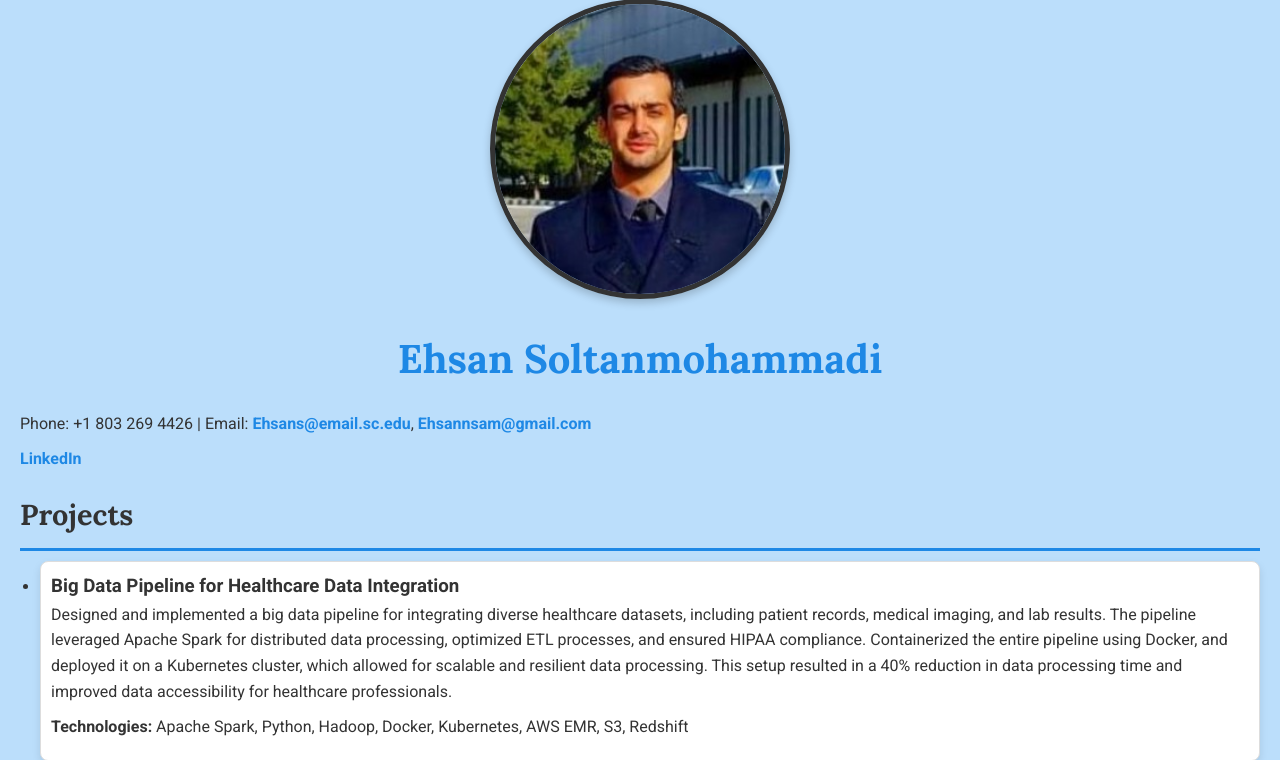
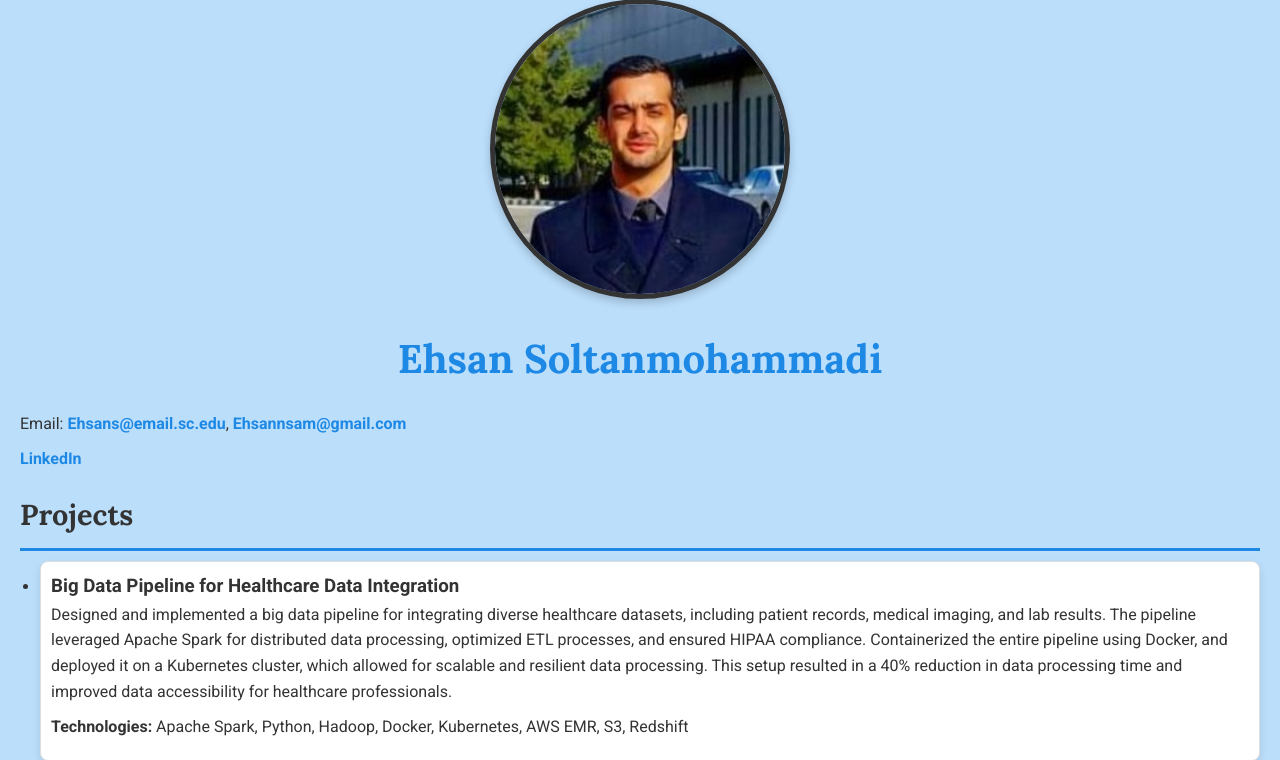
Before and after one commit to ehsansam90/portfolio-app, a Django app: page /resume/ in a window 1280 px wide. Shown: the part 21-781 px from the top of the page. Run offline with Django 3.2, Linux system fonts and the light colour scheme.

Commit message:
update-sampleProject

```diff
--- a/main/templates/main/resume.html
+++ b/main/templates/main/resume.html
@@ -17,7 +17,7 @@
     </header>
 
     <h1>{{ personal_info.name }}</h1>
-    <p>Phone: {{ personal_info.phone }} | Email:
+    <p>Email:
         {% for email in personal_info.email %}
             <a href="mailto:{{ email }}">{{ email }}</a>{% if not forloop.last %}, {% endif %}
         {% endfor %}
```
